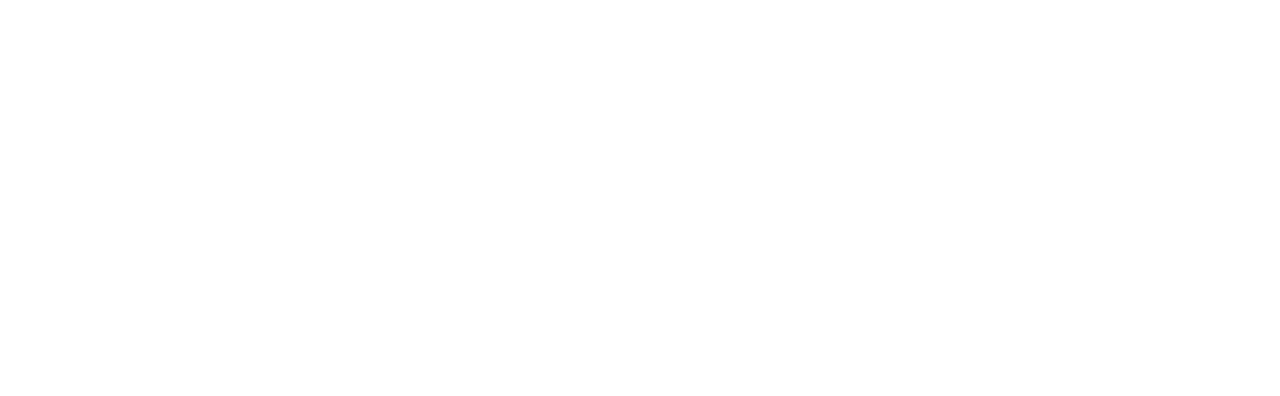
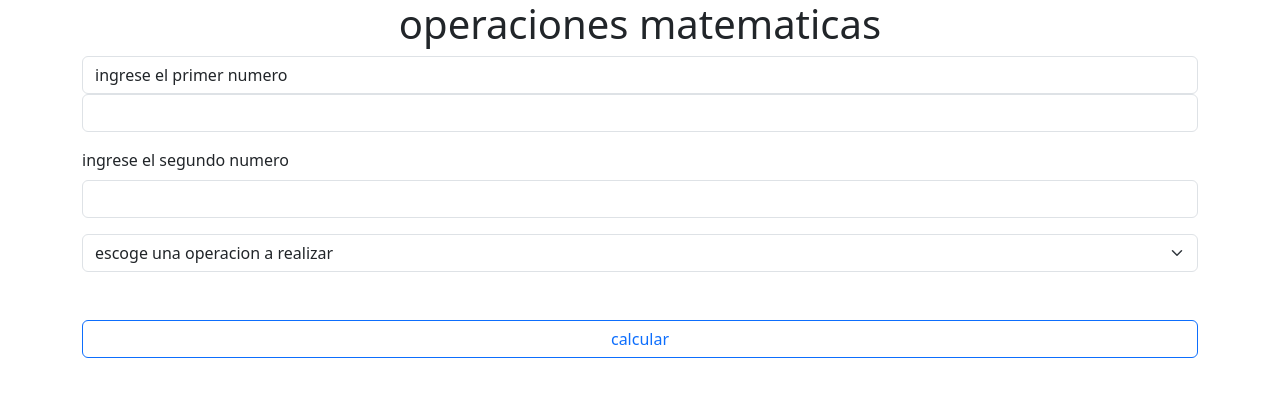
Before and after one commit to jesusdcastro19/laboratorio3, a plain HTML site: page index.html in a window 1280 px wide. Drawn offline with nearby package versions, Linux system fonts and the light colour scheme.

Commit message:
operaciones

```diff
--- a/index.html
+++ b/index.html
@@ -5,11 +5,36 @@
     <meta name="viewport" content="width=device-width, initial-scale=1.0">
     <link href="https://cdn.jsdelivr.net/npm/bootstrap@5.3.3/dist/css/bootstrap.min.css" rel="stylesheet" integrity="sha384-QWTKZyjpPEjISv5WaRU9OFeRpok6YctnYmDr5pNlyT2bRjXh0JMhjY6hW+ALEwIH" crossorigin="anonymous">
     <title>calculadora</title>
+
 </head>
 <body>
     <form action="" method="get">
-
+        <div class="container">
+            <div class="row">
+                <div class="col-12">
+                    <h1 class="text-center">operaciones matematicas</h1>
+                        <div class="mb-3">
+                          <label for="num1" class="form-control">ingrese el primer numero</label>
+                          <input type="number" class="form-control" id="num1">
+                        </div>
+                        <div class="mb-3">
+                          <label for="num2" class="form-label">ingrese el segundo numero</label>
+                          <input type="number" class="form-control" id="num2">
+                        </div>
+                        <select class="form-select" id="operaciones" aria-label="Default select example">
+                            <option selected>escoge una operacion a realizar</option>
+                            <option value="suma">suma</option>
+                            <option value="resta">resta</option>
+                            <option value="multiplica">multiplicacion</option>
+                            <option value="division">division</option>
+                          </select>
+                          <div class="d-grid gap-2 mt-5" >
+                            <button type="button" onclick="realizarOperacion()" class="btn btn-outline-primary">calcular</button>
+                          </div>
+            </div>
+        </div>
     </form>
 </body>
+<script src="js/operaciones.js"></script>
 <script src="https://cdn.jsdelivr.net/npm/bootstrap@5.3.3/dist/js/bootstrap.bundle.min.js" integrity="sha384-YvpcrYf0tY3lHB60NNkmXc5s9fDVZLESaAA55NDzOxhy9GkcIdslK1eN7N6jIeHz" crossorigin="anonymous"></script>
 </html>
--- /dev/null
+++ b/js/operaciones.js
@@ -0,0 +1,26 @@
+//javascript
+
+function realizarOperacion(){
+    let num1 = Number(document.getElementById('num1').value);
+    let num2 = Number(document.getElementById('num2').value);
+    let operacion = document.getElementById('operaciones').value;
+
+    switch(operacion){
+        case "suma":
+            alert("la suma de los dos numeros es:" + (num1+num2));
+            break;
+        case "resta":
+            alert("la resta de los dos numeros es:" + (num1-num2));
+            break;
+        case "multiplica":
+            alert("la multiplicacion de los dos numeros es:" + (num1*num2));
+            break;
+        case "division":
+            if(num2 === 0) {
+                alert("no esta permitido la divicion entre 0");
+            }else{
+                alert("la division de los dos numeros es:" + (num1/num2));
+            }
+            break;
+    }
+}
```
